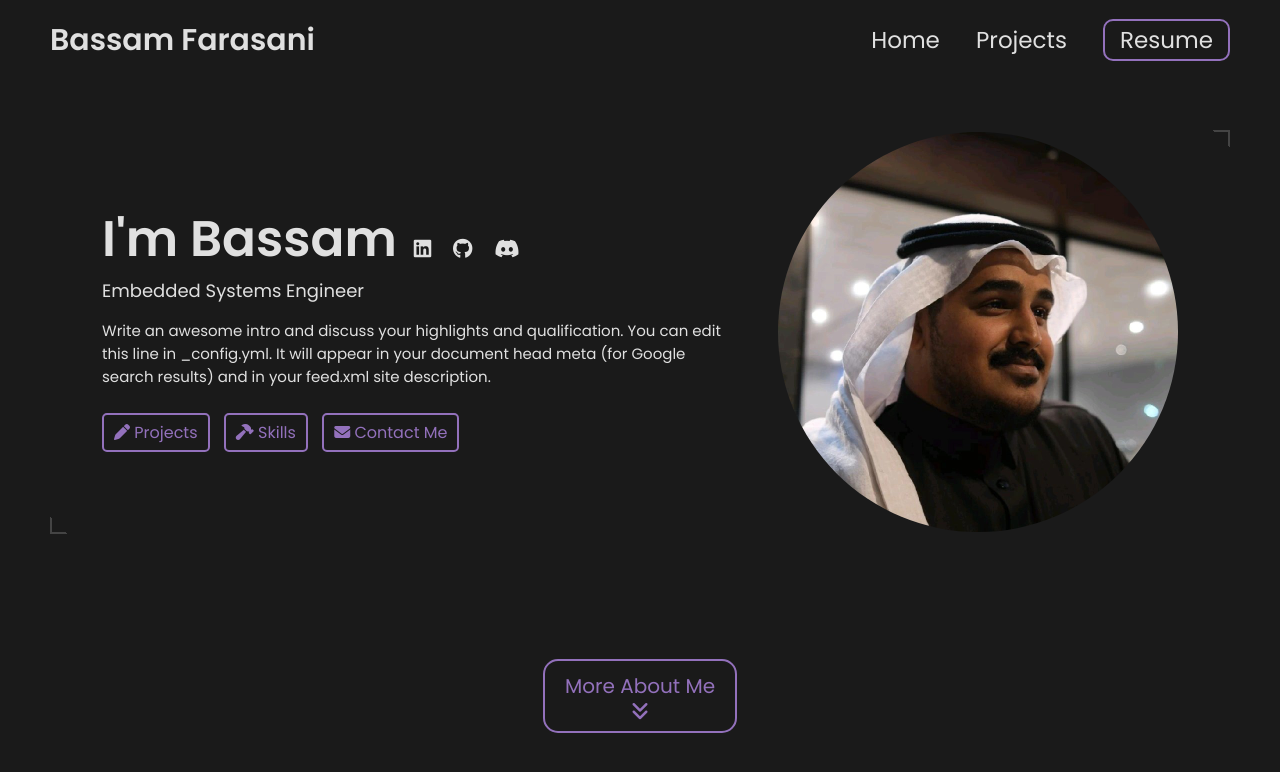
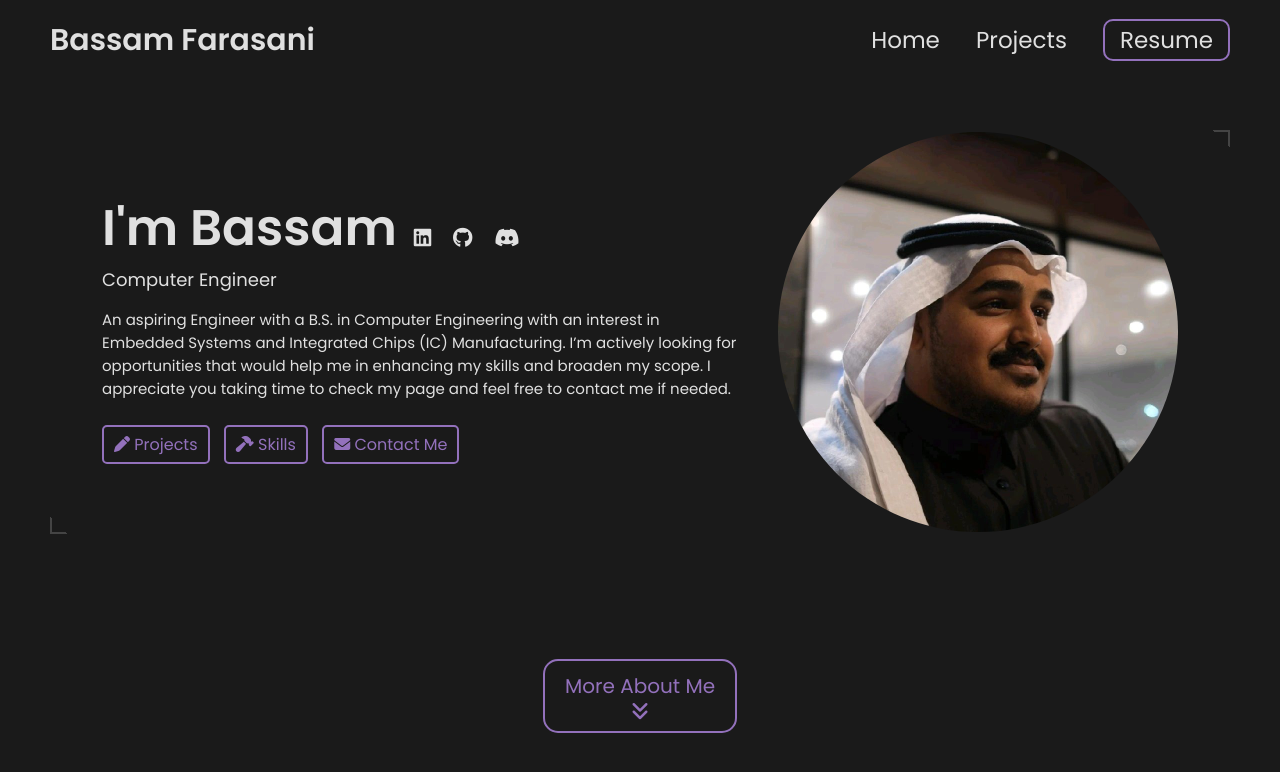
Before and after one commit to Farasani/farasani.github.io, a Jekyll site: the page built from index.html, in a window 1280 px wide and 900 px high. Shown: the top 772 px of the window. Built offline with Jekyll 4.4.1, drawn with Linux system fonts in a browser that asks for light colours.

Commit message:
Update _config.yml

```diff
--- a/_config.yml
+++ b/_config.yml
@@ -13,12 +13,11 @@ title: Bassam Farasani's Portfolio # This is what shows up in the tab of the bro
 
 # Hero Section
 name: Bassam Farasani
-headline: Embedded Systems Engineer
+headline: Computer Engineer
 description: >- # dont remove this line. this will ignore all new lines until the next section
-  Write an awesome intro and discuss your highlights and qualification. You can edit this
-  line in _config.yml. It will appear in your document head meta (for
-  Google search results) and in your feed.xml site description.
-
+  An aspiring Engineer with a B.S. in Computer Engineering with an interest in Embedded Systems
+  and Integrated Chips (IC) Manufacturing. I’m actively looking for opportunities that would help
+  me in enhancing my skills and broaden my scope. I appreciate you taking time to check my page and feel free to contact me if needed.
 # Place your profile image in /assets/images/profile-image/folder and edit the file name
 profile_image: ./assets/images/profile-image/1711891151843.jpg
 
```
